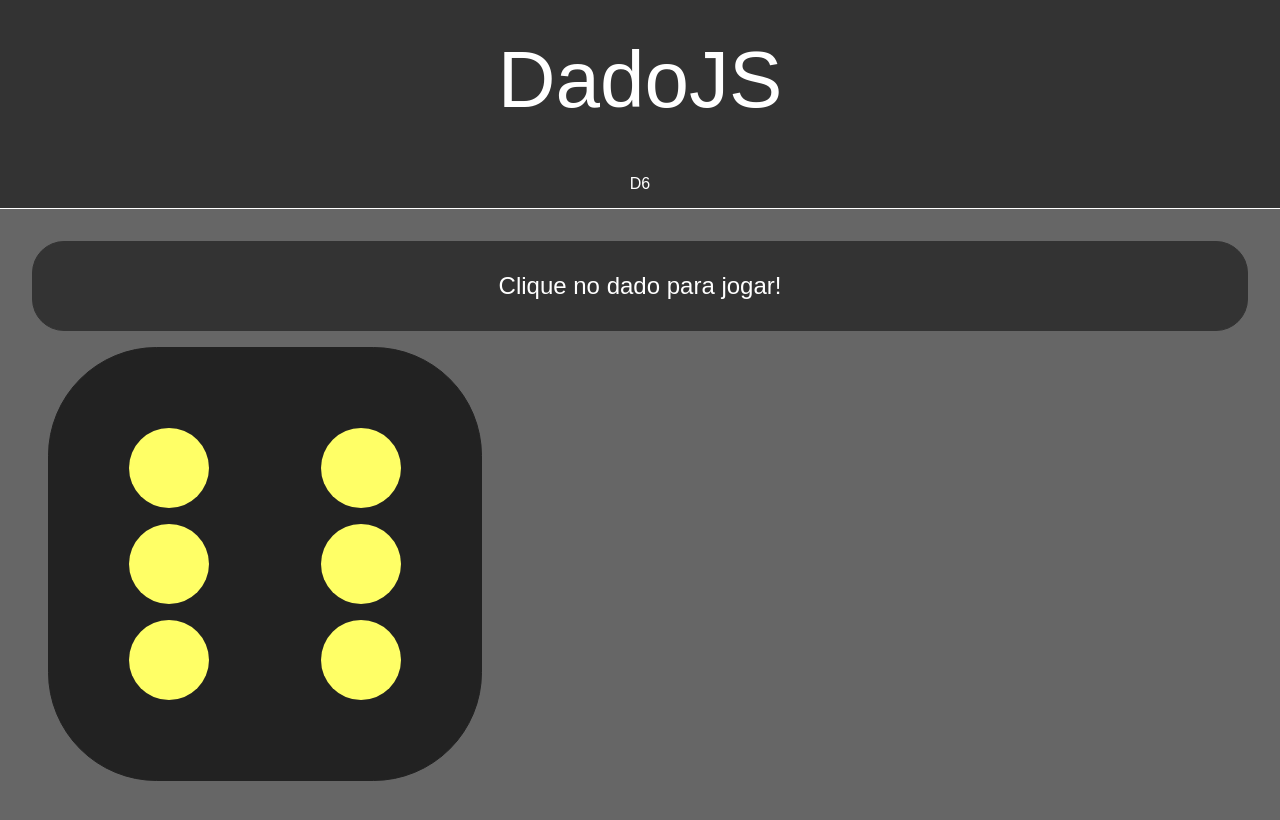
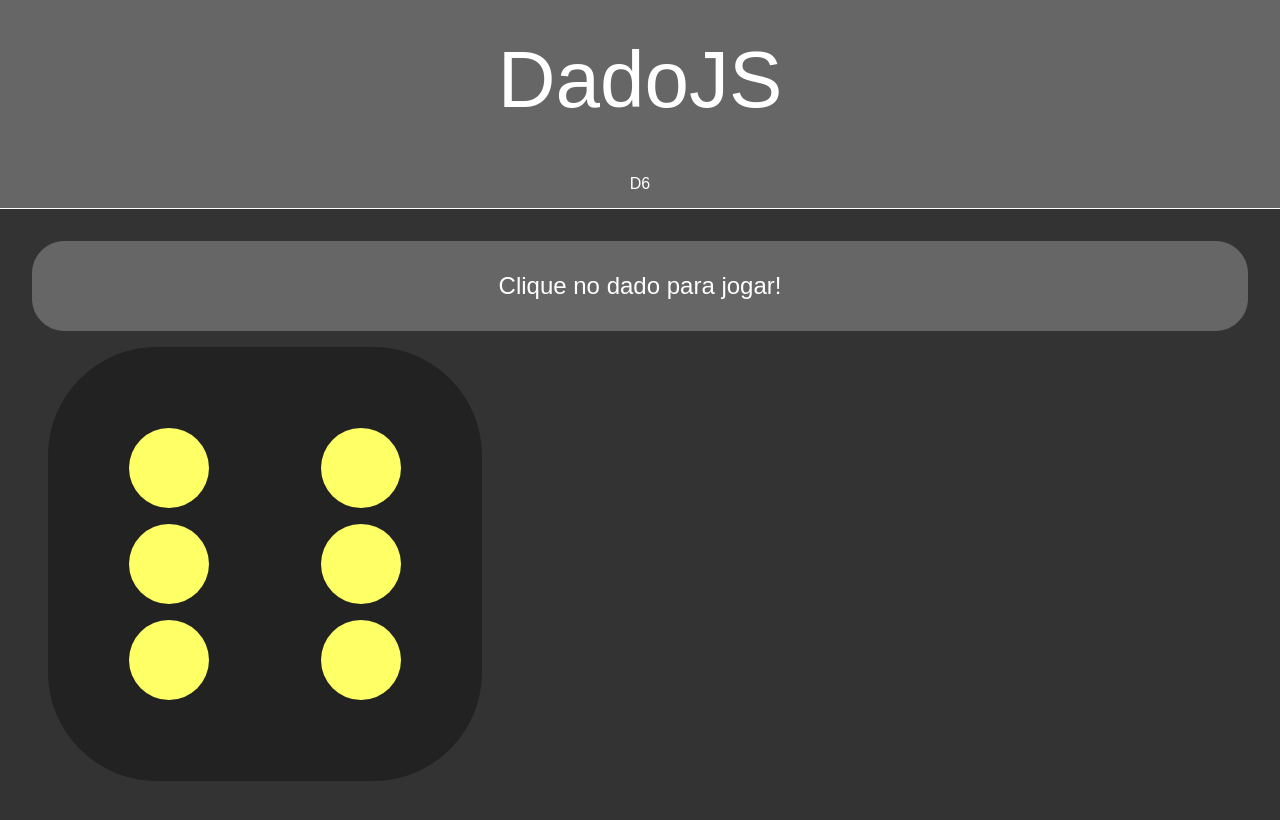
Before and after one commit to Tetr4k/dadojs, a React (Create React App) app: page /dadojs/dado6 in a window 1280 px wide. Shown: the top 820 px of the page. Built offline with nearby package versions, Linux system fonts and the light colour scheme.

Commit message:
Inverte cores
Trocando cores do Principal e Secundaria do Fundo

```diff
--- a/src/Colors.js
+++ b/src/Colors.js
@@ -1,5 +1,5 @@
 export const corTextoPrincipal  = `white`;
-export const corFundoPrincipal  = `#333`
-export const corFundoSecundaria = `#666`;
+export const corFundoPrincipal  = `#666`;
+export const corFundoSecundaria = `#333`;
 export const corDadoPadrao      = '#222';
 export const coresCirculos      = ['#f66', '#66f', '#6f6', '#f6f', '#6ff', '#ff6'];
```
